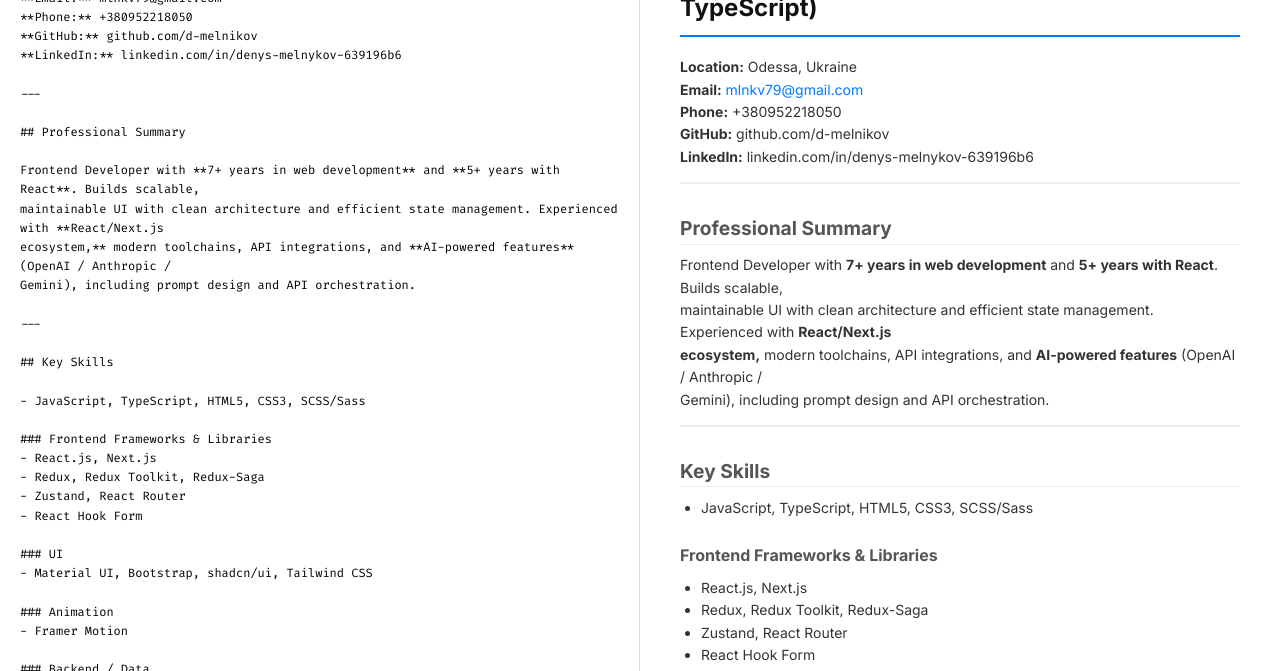
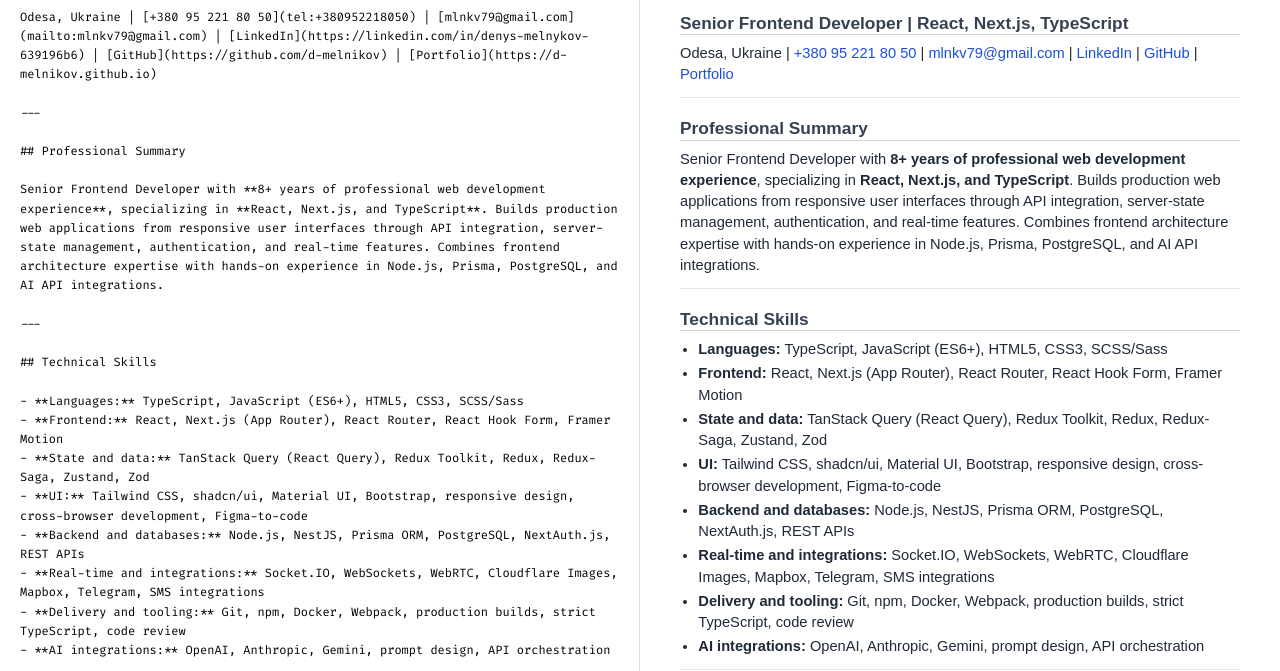
Before and after one commit to d-melnikov/d-melnikov.github.io, a plain HTML site: page md-cv/index.html in a window 1280 px wide. Shown: the part 129-800 px from the top of the page. Drawn offline with nearby package versions, Linux system fonts and the light colour scheme.

Commit message:
feat: update CV and portfolio with new project details and improved styling

```diff
--- a/md-cv/defaultMarkdown.js
+++ b/md-cv/defaultMarkdown.js
@@ -1,185 +1,104 @@
-const defaultMarkdown = `# Denis Melnikov — Frontend Developer (React / TypeScript)
+const defaultMarkdown = `# Denis Melnikov
 
-**Location:** Odessa, Ukraine
-**Email:** mlnkv79@gmail.com
-**Phone:** +380952218050
-**GitHub:** github.com/d-melnikov
-**LinkedIn:** linkedin.com/in/denys-melnykov-639196b6
+## Senior Frontend Developer | React, Next.js, TypeScript
+
+Odesa, Ukraine | [+380 95 221 80 50](tel:+380952218050) | [mlnkv79@gmail.com](mailto:mlnkv79@gmail.com) | [LinkedIn](https://linkedin.com/in/denys-melnykov-639196b6) | [GitHub](https://github.com/d-melnikov) | [Portfolio](https://d-melnikov.github.io)
 
 ---
 
 ## Professional Summary
 
-Frontend Developer with **7+ years in web development** and **5+ years with React**. Builds scalable,
-maintainable UI with clean architecture and efficient state management. Experienced with **React/Next.js
-ecosystem,** modern toolchains, API integrations, and **AI-powered features** (OpenAI / Anthropic /
-Gemini), including prompt design and API orchestration.
+Senior Frontend Developer with **8+ years of professional web development experience**, specializing in **React, Next.js, and TypeScript**. Builds production web applications from responsive user interfaces through API integration, server-state management, authentication, and real-time features. Combines frontend architecture expertise with hands-on experience in Node.js, Prisma, PostgreSQL, and AI API integrations.
 
 ---
 
-## Key Skills
+## Technical Skills
 
-- JavaScript, TypeScript, HTML5, CSS3, SCSS/Sass
-
-### Frontend Frameworks & Libraries
-- React.js, Next.js
-- Redux, Redux Toolkit, Redux-Saga
-- Zustand, React Router
-- React Hook Form
-
-### UI
-- Material UI, Bootstrap, shadcn/ui, Tailwind CSS
-
-### Animation
-- Framer Motion
-
-### Backend / Data
-- Node.js, NestJS
-- Prisma, PostgreSQL
-
-### AI & Developer Productivity
-- Cursor (AI-assisted development workflow)
-- Integrations of AI APIs (OpenAI / Anthropic / Gemini)
-- Prompt design, API orchestration
-
-### Tooling & Platforms
-- Git, npm, Webpack, Gulp
-- Docker (Dockerfile, docker-compose)
-- WebRTC
-- CMS: WordPress, OpenCart, OctoberCMS, MODX
+- **Languages:** TypeScript, JavaScript (ES6+), HTML5, CSS3, SCSS/Sass
+- **Frontend:** React, Next.js (App Router), React Router, React Hook Form, Framer Motion
+- **State and data:** TanStack Query (React Query), Redux Toolkit, Redux, Redux-Saga, Zustand, Zod
+- **UI:** Tailwind CSS, shadcn/ui, Material UI, Bootstrap, responsive design, cross-browser development, Figma-to-code
+- **Backend and databases:** Node.js, NestJS, Prisma ORM, PostgreSQL, NextAuth.js, REST APIs
+- **Real-time and integrations:** Socket.IO, WebSockets, WebRTC, Cloudflare Images, Mapbox, Telegram, SMS integrations
+- **Delivery and tooling:** Git, npm, Docker, Webpack, production builds, strict TypeScript, code review
+- **AI integrations:** OpenAI, Anthropic, Gemini, prompt design, API orchestration
 
 ---
 
-## Experience
+## Work Experience
 
-### Frontend Developer — Ello (Ello Messenger)
+### Frontend Developer | Ello (Ello Messenger)
 **Apr 2023 – Jul 2025**
 
-- Developed and maintained SPA using React and state management approaches
-- Built responsive, cross-browser UI based on Figma designs
-- Integrated REST APIs
+- Developed and maintained a production React and TypeScript single-page application for web messaging.
+- Translated Figma designs into reusable, responsive, and cross-browser user interfaces.
+- Integrated REST APIs and real-time communication flows for messaging and calling features.
+- Worked with React Router, SCSS, WebSockets, and WebRTC in a product-focused development environment.
 
-**Project:** stage-web.ellomessenger.com
-*(React, TypeScript, React Router, SCSS)*
+### Frontend Developer | Merehead (Fintech and Blockchain)
+**Jun 2022 – Mar 2023**
+
+- Delivered React interfaces for fintech and blockchain products.
+- Integrated frontend workflows with external and internal APIs.
+- Built reusable components and production-ready responsive interfaces.
+
+### Frontend Developer | Laboratory Direct
+**Oct 2017 – Jan 2022**
+
+- Developed and maintained React and Redux single-page applications.
+- Converted Figma designs into adaptive, cross-browser interfaces and reusable components.
+- Integrated REST APIs and implemented client-side data flows.
+- Maintained and improved Webpack build configuration for production delivery.
+
+### Frontend Developer | WebApps Web Development Company
+**Nov 2018 – Jan 2022**
+
+- Built reusable React components and CMS-driven frontend applications for client projects.
+- Developed custom themes and components for WordPress and other content management systems.
+- Delivered responsive UI and integrations within existing platform constraints.
+
+### Freelance Frontend Developer
+**2015 – 2020**
+
+- Delivered responsive websites, frontend features, and third-party integrations for client projects.
+- Converted designs into production interfaces and adapted implementations to existing CMS platforms.
 
 ---
 
-### Frontend Developer — Merehead (Fintech & Blockchain)
-**Jun 2022 – Mar 2023**
+## Selected Projects
 
-- Developed and maintained React-based UI
-- Worked with API integrations and production-oriented front-end builds
+### Maystro | Service Marketplace and Provider CRM
+**Live product:** [maystro.co.ua](https://maystro.co.ua)
+
+- Architected and developed a production marketplace that connects clients with independent professionals and service companies.
+- Delivered service catalogues, provider profiles, staff and resource management, scheduling, bookings, orders, service requests, reviews, and notification workflows.
+- Implemented authentication, authorization, server-state management, PostgreSQL data flows, real-time updates, and integrations with Cloudflare Images, Mapbox, Telegram, and SMS delivery.
+
+**Technology:** Next.js, React, TypeScript, TanStack Query, Tailwind CSS, shadcn/ui, Zod, Prisma, PostgreSQL, NextAuth.js, Socket.IO
+
+### Arcast | Podcast and Media Production Platform
+**Live product:** [arcast.studio](https://www.arcast.studio/)
+
+- Built a responsive commercial web experience for podcast and short-form video production services.
+- Implemented reusable content and service interfaces with modern animation and component patterns.
+
+**Technology:** Next.js 15, React 19, TypeScript, Zustand, Tailwind CSS, shadcn/ui, Framer Motion
+
+### EDO | Electronic Document Exchange
+**Source code:** [github.com/d-melnikov/edo-react-nest](https://github.com/d-melnikov/edo-react-nest)
+
+- Developed a full-stack document exchange application for companies and entrepreneurs.
+- Implemented React and Redux frontend flows backed by a NestJS API and PostgreSQL database.
+
+**Technology:** React, TypeScript, Redux, Node.js, NestJS, PostgreSQL, SCSS, Bootstrap
 
 ---
 
-### Frontend Developer — Laboratory Direct
-**Oct 2017 – Jan 2022**
+## Professional Development
 
-- Developed and maintained SPA using React + Redux
-- Implemented adaptive, cross-browser UI from Figma
-- Integrated REST APIs
-- Configured / build pipeline with Webpack
-
----
-
-### Frontend Developer — WebApps Web Development Company
-**Nov 2018 – Jan 2022**
-
-- Developed React UI and reusable components
-- Worked on CMS-driven front ends
-- Custom themes/components for WordPress and other platforms
-
----
-
-### Freelance / Frontend Developer
-**2015 – 2020**
-
-- Web UI development
-- Layouts and integrations across client projects
-
----
-
-## Portfolio (Commercial / Team Projects)
-
-### Team dashboard
-**Demo:** arcast-stage.vercel.app
-**GitHub:** github.com/d-melnikov/arcast
-
-**Stack:**
-React 19, Next.js 15, Zustand, TypeScript, shadcn/ui,
-Framer Motion, Tailwind CSS
-
----
-
-### EDO (electronic document exchange service)
-**GitHub:** github.com/d-melnikov/edo-react-nest
-
-**Stack:**
-HTML5, SCSS, React, Redux, Bootstrap,
-TypeScript, Node.js, NestJS, PostgreSQL
-
-**Description:**
-service for companies/entrepreneurs to exchange documents electronically
-
----
-
-### Team dashboard (alternative build)
-**Demo:** team-dashboard-theta.vercel.app
-**GitHub:** github.com/d-melnikov/team-dashboard
-
-**Stack:**
-React 19, Next.js 15, Zustand, TypeScript,
-shadcn/ui, Tailwind CSS
-
----
-
-### Ello messenger (web)
-stage-web.ellomessenger.com
-
-**Stack:**
-HTML5, SCSS, React, TypeScript, React Router
-
----
-
-## Pet Projects
-
-### E-commerce
-d-melnikov.github.io/react-movies — github.com/d-melnikov/react-movies
-*(React, Redux, SCSS, Materialize)*
-
-### React Forms
-d-melnikov.github.io/react-reduxtoolkit-hook-form — github.com/d-melnikov/react-reduxtoolkit-hook-form
-*(TypeScript, Redux Toolkit, React Hook Form)*
-
-### Chess
-d-melnikov.github.io/react-chess — github.com/d-melnikov/react-chess
-*(TypeScript, Redux, OOP)*
-
-### Weather
-d-melnikov.github.io/weather — github.com/d-melnikov/weather
-*(TypeScript, Redux Toolkit, Material UI)*
-
-### Pokemon world
-d-melnikov.github.io/pokemon — github.com/d-melnikov/pokemon
-*(TypeScript, Redux, OOP)*
-
-### Add users
-d-melnikov.github.io/merehead — github.com/d-melnikov/merehead
-*(React, Redux, Redux-Saga, TypeScript, axios, React Router, Material UI)*
-
----
-
-## Education & Courses
-
-- Udemy: React с нуля для начинающих
-- Udemy: Полный курс по JavaScript + React
-- Udemy: React + Redux — Профессиональная Разработка
-- Udemy: React Native 2020
-- Udemy: NestJS — с нуля, современный backend на TypeScript и Node.js
-
----
+Continuous professional development through courses in React, Redux, JavaScript, TypeScript, React Native, Node.js, and NestJS.
 
 ## Languages
 
-**English:** Pre-Intermediate — reads technical documentation, understands sprint tasks, communicates in text
+**English:** Pre-Intermediate — technical documentation, sprint tasks, and written communication
 `
--- a/md-cv/index.html
+++ b/md-cv/index.html
@@ -3,7 +3,7 @@
 	<head>
 		<meta charset="UTF-8" />
 		<meta name="viewport" content="width=device-width, initial-scale=1.0" />
-		<title>CV</title>
+		<title>Denis Melnikov — Senior Frontend Developer CV</title>
 		<!-- Fonts -->
 		<link rel="preconnect" href="https://fonts.googleapis.com" />
 		<link rel="preconnect" href="https://fonts.gstatic.com" crossorigin />
@@ -132,10 +132,10 @@
 
 			/* 1. Modern (Default) */
 			.theme-modern .cv-content {
-				font-family: 'Inter', sans-serif;
-				font-size: 14px;
-				color: #333;
-				line-height: 1.6;
+				font-family: Arial, Helvetica, sans-serif;
+				font-size: 11pt;
+				color: #1f2937;
+				line-height: 1.45;
 			}
 			.theme-modern h1,
 			.theme-modern h2,
@@ -144,32 +144,45 @@
 				margin-bottom: 0.5em;
 			}
 			.theme-modern h1 {
-				border-bottom: 2px solid #007bff;
-				padding-bottom: 0.3em;
-				margin-bottom: 0.8em;
-				font-size: 1.5rem;
+				border-bottom: 2px solid #2563eb;
+				padding-bottom: 0.2em;
+				margin-bottom: 0.35em;
+				font-size: 22pt;
+				line-height: 1.15;
 			}
 			.theme-modern h2 {
-				color: #555;
-				margin-top: 1.5em;
-				border-bottom: 1px solid #eee;
-				font-size: 1.2rem;
+				color: #374151;
+				margin-top: 1.15em;
+				margin-bottom: 0.45em;
+				border-bottom: 1px solid #d1d5db;
+				font-size: 13pt;
+				line-height: 1.25;
 			}
 			.theme-modern h3 {
-				color: #555;
-				margin-top: 1.5em;
-				font-size: 1rem;
+				color: #111827;
+				margin-top: 0.9em;
+				margin-bottom: 0.2em;
+				font-size: 11.5pt;
+				line-height: 1.25;
+			}
+			.theme-modern p {
+				margin-bottom: 0.55em;
 			}
 			.theme-modern ul {
-				padding-left: 1.5em;
+				padding-left: 1.25em;
+				margin: 0.25em 0 0.65em;
+			}
+			.theme-modern li {
+				margin-bottom: 0.2em;
 			}
 			.theme-modern a {
-				color: #007bff;
+				color: #1d4ed8;
 				text-decoration: none;
 			}
 			.theme-modern hr {
-				border: 1px solid #eee;
-				margin: 1em 0;
+				border: 0;
+				border-top: 1px solid #e5e7eb;
+				margin: 0.8em 0;
 			}
 
 			/* 2. Classic */
@@ -271,6 +284,11 @@
 			}
 
 			/* Print Styles */
+			@page {
+				size: A4;
+				margin: 14mm 16mm;
+			}
+
 			@media print {
 				body {
 					height: auto;
@@ -288,7 +306,7 @@
 				}
 				.preview-pane {
 					width: 100%;
-					padding: 40px 50px;
+					padding: 0;
 					overflow: visible;
 					background: white !important;
 				}
@@ -296,7 +314,28 @@
 					max-width: none;
 					width: 100%;
 					margin: 0;
+					font-size: 10.5pt;
+					line-height: 1.4;
 					color: black !important; /* Force black text for some themes unless user assumes color print */
+				}
+				.cv-content h1,
+				.cv-content h2,
+				.cv-content h3 {
+					break-after: avoid;
+					page-break-after: avoid;
+				}
+				.cv-content p,
+				.cv-content ul {
+					orphans: 3;
+					widows: 3;
+				}
+				.cv-content li {
+					break-inside: avoid;
+					page-break-inside: avoid;
+				}
+				.cv-content a {
+					color: inherit !important;
+					text-decoration: none;
 				}
 				.page-break {
 					break-after: page;
```
Also changed, not shown: index.html (+89 -4 lines), assets/images/maystro.png (added).
